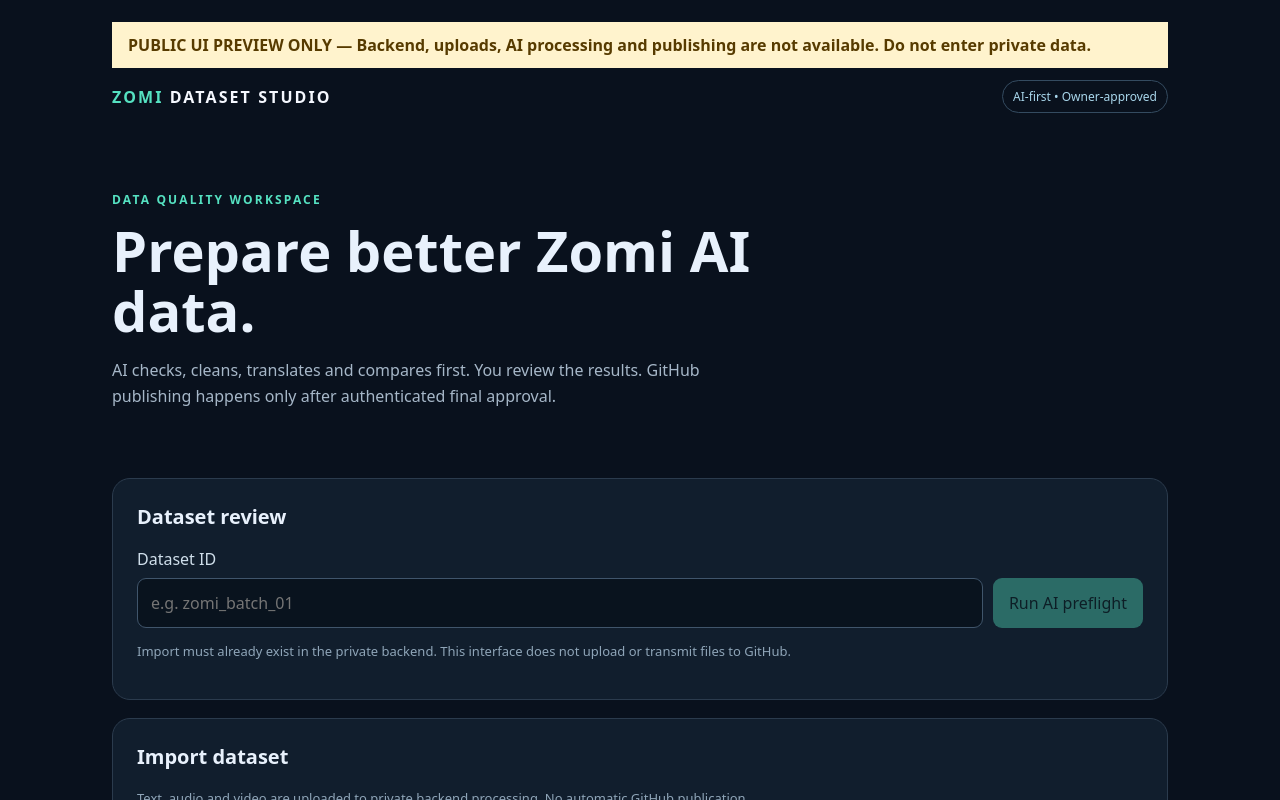
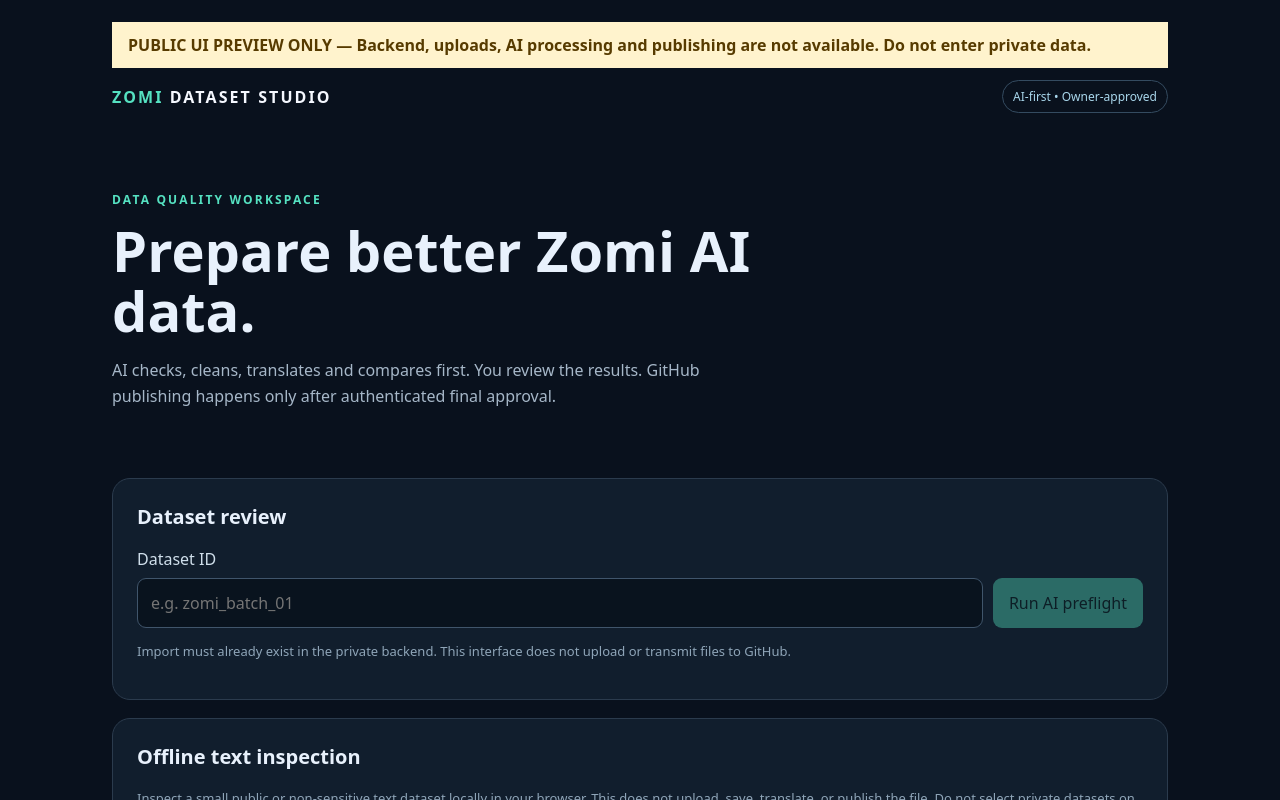
Before and after one commit to Piangpi1997/Piangpi1997-zomi-dataset-app-renew, a React (Vite) app: page / in a window 1280 px wide. Shown: the top 800 px of the page. Built offline with nearby package versions, Linux system fonts and the light colour scheme; no server answers.

Commit message:
feat: surface offline-only dataset text inspector in preview

```diff
--- a/src/App.tsx
+++ b/src/App.tsx
@@ -1,5 +1,6 @@
 import {useState} from "react";
 import ImportPanel from "./ImportPanel";
+import LocalTextPreview from "./LocalTextPreview";
 import {API_BASE} from "./api";
 type Stage="raw"|"cleaned"|"translated"|"verified"|"training";
 type Row={zomi:string;myanmar:string;english:string;issues:string[];confidence:number|null};
@@ -18,7 +19,8 @@ export default function App(){
  return <main><div role="status" style={{padding:"12px 16px",background:"#fff3cd",color:"#573b00",fontWeight:700}}>PUBLIC UI PREVIEW ONLY — Backend, uploads, AI processing and publishing are not available. Do not enter private data.</div><header><div className="brand">ZOMI <span>DATASET STUDIO</span></div><span className="tag">AI-first • Owner-approved</span></header>
  <section className="hero"><p className="eyebrow">DATA QUALITY WORKSPACE</p><h1>Prepare better Zomi AI data.</h1><p>AI checks, cleans, translates and compares first. You review the results. GitHub publishing happens only after authenticated final approval.</p></section>
  <section className="panel"><h2>Dataset review</h2><label htmlFor="dataset">Dataset ID</label><div className="actions"><input id="dataset" value={datasetId} onChange={e=>setDatasetId(e.target.value)} placeholder="e.g. zomi_batch_01"/><button disabled={busy||!datasetId||!API_BASE} onClick={run}>Run AI preflight</button></div><p className="muted">Import must already exist in the private backend. This interface does not upload or transmit files to GitHub.</p></section>
- {API_BASE?<ImportPanel datasetId={datasetId}/>:<p className="muted">Uploads disabled: no secure backend connected.</p>}
+ <LocalTextPreview/>
+ {API_BASE?<ImportPanel datasetId={datasetId}/>:<p className="muted">Server uploads disabled: no secure backend connected.</p>}
  <div className="metrics"><div><strong>{report?.total_rows??"—"}</strong><span>Records</span></div><div><strong>{report?.flagged_rows??"—"}</strong><span>Flagged</span></div><div><strong>{report?.low_confidence_rows??"—"}</strong><span>Needs review</span></div><div><strong>{report?.training_ready?"Ready":"Blocked"}</strong><span>Training</span></div></div>
  <section className="panel"><h2>Processing stages</h2><nav className="tabs">{stages.map(s=><button className={stage===s?"active":""} key={s} onClick={()=>setStage(s)}>{s}/</button>)}</nav><p className="muted">{stage==="verified"?"AI candidates are not human verified until approved.":stage==="training"?"Training manifest is prepared, but real model training is blocked pending independent approval.":"Stage data requires private backend storage."}</p>
  <div className="tablewrap"><table><thead><tr><th>Zomi</th><th>Myanmar</th><th>English</th><th>AI confidence</th><th>Issues</th></tr></thead><tbody>{rows.length?rows.map((r,i)=><tr key={i}><td>{r.zomi}</td><td>{r.myanmar}</td><td>{r.english}</td><td>{r.confidence==null?"—":Math.round(r.confidence*100)+"%"}</td><td>{r.issues.join(", ")||"—"}</td></tr>):<tr><td colSpan={5}>No reviewed data loaded. Connect the backend and run preflight.</td></tr>}</tbody></table></div></section>
```
